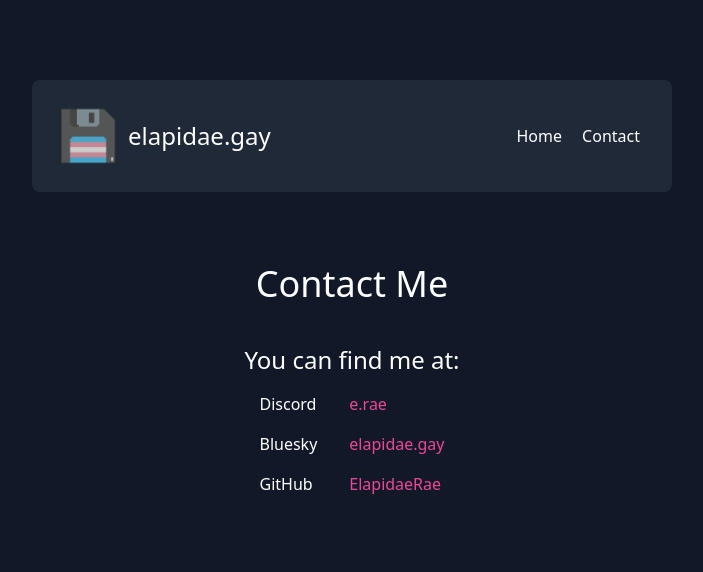
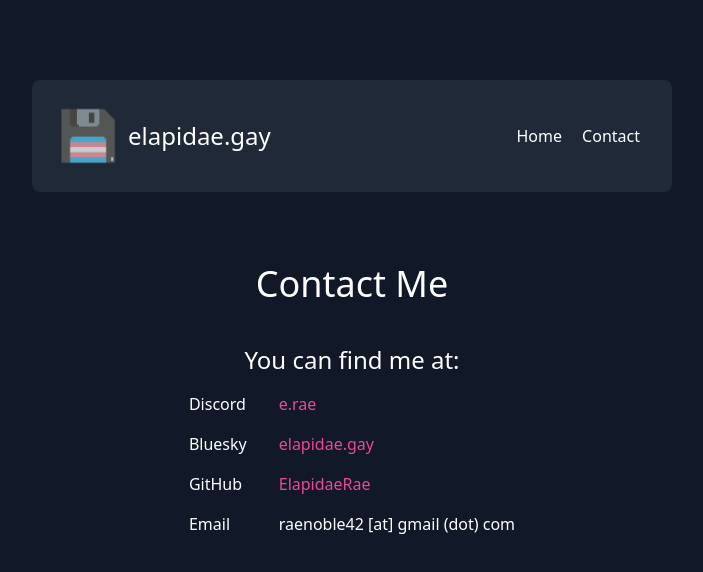
Before and after one commit to ElapidaeRae/c3website, a SvelteKit app: page /contact in a window 1280 px wide. Shown: the top 572 px of the page, without its empty margins (288-991 px from the left). Built offline with nearby package versions, Linux system fonts and the light colour scheme.

Commit message:
Added Email To contacts

```diff
--- a/src/routes/contact/+page.svelte
+++ b/src/routes/contact/+page.svelte
@@ -19,6 +19,10 @@
                 <td class="px-4 py-2">GitHub</td>
                 <td class="px-4 py-2"><a href="https://github.com/ElapidaeRae" class="text-pink-500">ElapidaeRae</a></td>
             </tr>
+            <tr>
+                <td class="px-4 py-2">Email</td>
+                <td class="px-4 py-2">raenoble42 [at] gmail (dot) com</td>
+            </tr>
         </tbody>
     </table>
 
```
